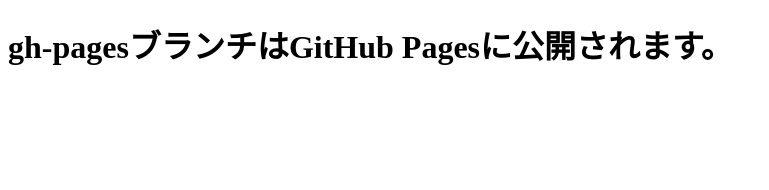
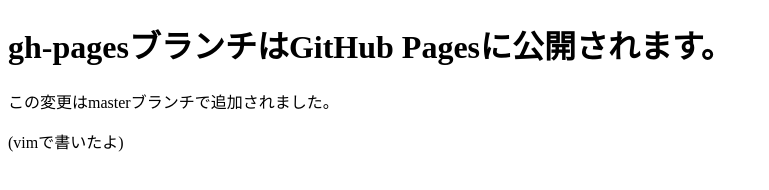
Before and after one commit to nap-human/git-study, a plain HTML site: page index.html in a window 1280 px wide. Shown: the whole page, without its empty margins (0-769 px from the left). Drawn offline with Linux system fonts and the light colour scheme.

Commit message:
段落を追加

```diff
--- a/index.html
+++ b/index.html
@@ -7,5 +7,8 @@
 </head>
 <body>
     <h1>gh-pagesブランチはGitHub Pagesに公開されます。</h1>
+    <p>この変更はmasterブランチで追加されました。</p>
+    <p>(vimで書いたよ)</p>
+
 </body>
 </html>
```
